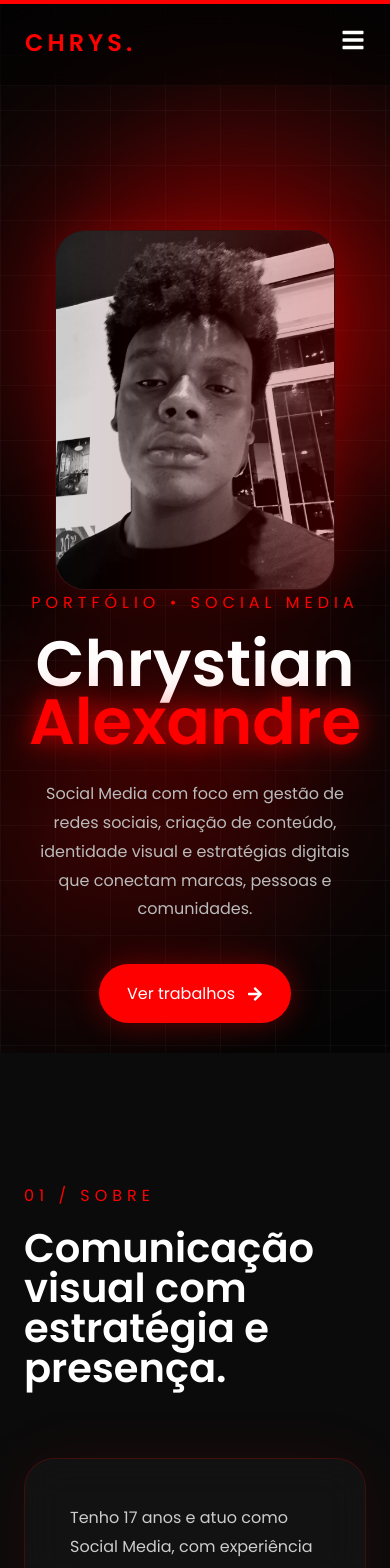
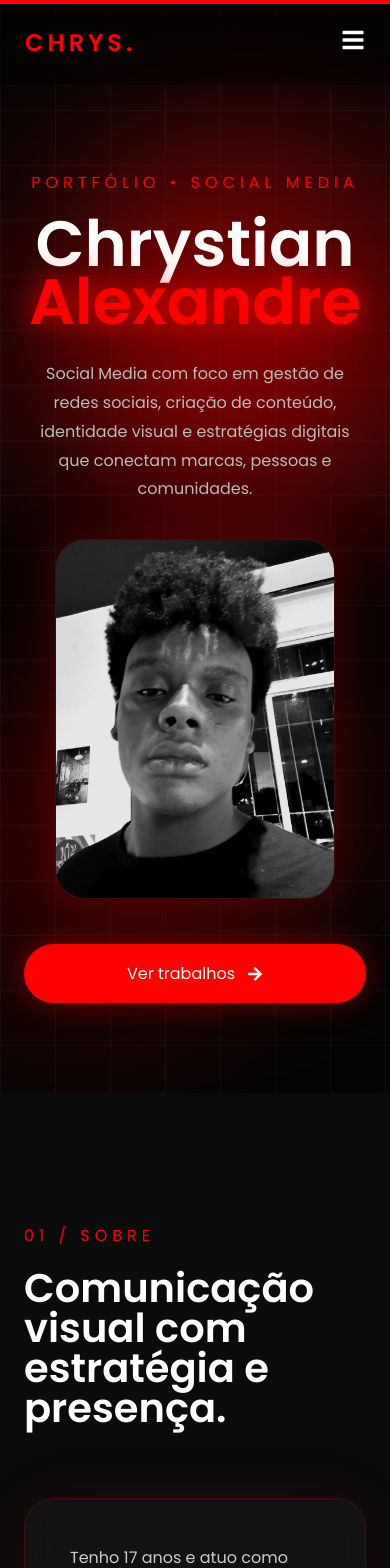
Before and after one commit to sophiahonopato/chrysportfolio, a React (Vite) app: page / in a window 390 px wide. Shown: the top 1568 px of the page. Built offline with nearby package versions, Linux system fonts and the light colour scheme.

Commit message:
feat: build premium dark red portfolio with animations and mobile menu

```diff
--- a/src/App.css
+++ b/src/App.css
@@ -181,40 +181,30 @@ body {
     #050505;
 }
 
-/* FOTO HERO */
+/* FOTO */
 
 .hero-side-image {
-  position: absolute;
+  width: 320px;
+  height: 420px;
 
-  right: -3%;
-  top: 0;
+  margin-top: 40px;
+  margin-bottom: 40px;
 
-  width: 38%;
-  height: 100%;
-
-  z-index: 1;
+  border-radius: 30px;
 
   overflow: hidden;
 
-  mask-image: linear-gradient(
-    to left,
-    black 70%,
-    transparent
-  );
-}
+  position: relative;
 
-.hero-side-image::after {
-  content: "";
+  z-index: 2;
 
-  position: absolute;
-  inset: 0;
+  border: 1px solid rgba(255,0,0,0.18);
 
-  background:
-    linear-gradient(
-      to left,
-      rgba(255,0,0,0.2),
-      transparent
-    );
+  box-shadow:
+    0 0 40px rgba(255,0,0,0.15),
+    0 0 100px rgba(255,0,0,0.08);
+
+  background: #111;
 }
 
 .hero-side-image img {
@@ -228,7 +218,7 @@ body {
   filter:
     grayscale(100%)
     contrast(1.1)
-    brightness(0.85);
+    brightness(0.9);
 }
 
 /* BACKGROUND */
@@ -341,7 +331,7 @@ body {
 .primary-btn {
   width: fit-content;
 
-  margin-top: 40px;
+  margin-top: 10px;
 
   padding: 17px 28px;
 
@@ -727,35 +717,23 @@ body {
     font-size: 4rem;
   }
 
-.hero-side-image {
-  position: relative;
+  .hero-side-image {
+    width: 280px;
+    height: 360px;
 
-  width: 280px;
-  height: 360px;
+    margin-top: 35px;
+    margin-bottom: 35px;
 
-  margin-top: 60px;
+    border-radius: 30px;
+  }
 
-  border-radius: 30px;
+  .mobile-menu a {
+    font-size: 2.2rem;
+  }
 
-  overflow: hidden;
+  .primary-btn {
+    width: 100%;
 
-  opacity: 1;
-
-  right: auto;
-  top: auto;
-
-  mask-image: none;
-
-  border: 1px solid rgba(255,0,0,0.18);
-
-  box-shadow:
-    0 0 40px rgba(255,0,0,0.15),
-    0 0 100px rgba(255,0,0,0.08);
-
-  background: #111;
- }
+    justify-content: center;
+  }
 }
-
-.hero {
-  padding-bottom: 30px;
-}
--- a/src/App.jsx
+++ b/src/App.jsx
@@ -228,17 +228,6 @@ export default function App() {
         <div className="blur blur-1"></div>
         <div className="blur blur-2"></div>
 
-        {/* FOTO LATERAL */}
-
-        <motion.div
-          className="hero-side-image"
-          initial={{ opacity: 0, x: 120 }}
-          animate={{ opacity: 1, x: 0 }}
-          transition={{ duration: 1 }}
-        >
-          <img src="/chrystian.png" alt="Chrystian" />
-        </motion.div>
-
         {/* TEXTO */}
 
         <motion.p
@@ -267,6 +256,19 @@ export default function App() {
           criação de conteúdo, identidade visual e estratégias
           digitais que conectam marcas, pessoas e comunidades.
         </motion.p>
+
+        {/* FOTO */}
+
+        <motion.div
+          className="hero-side-image"
+          initial={{ opacity: 0, y: 80 }}
+          animate={{ opacity: 1, y: 0 }}
+          transition={{ duration: 1 }}
+        >
+          <img src="/chrystian.png" alt="Chrystian" />
+        </motion.div>
+
+        {/* BOTÃO */}
 
         <motion.a
           href="#works"
```
